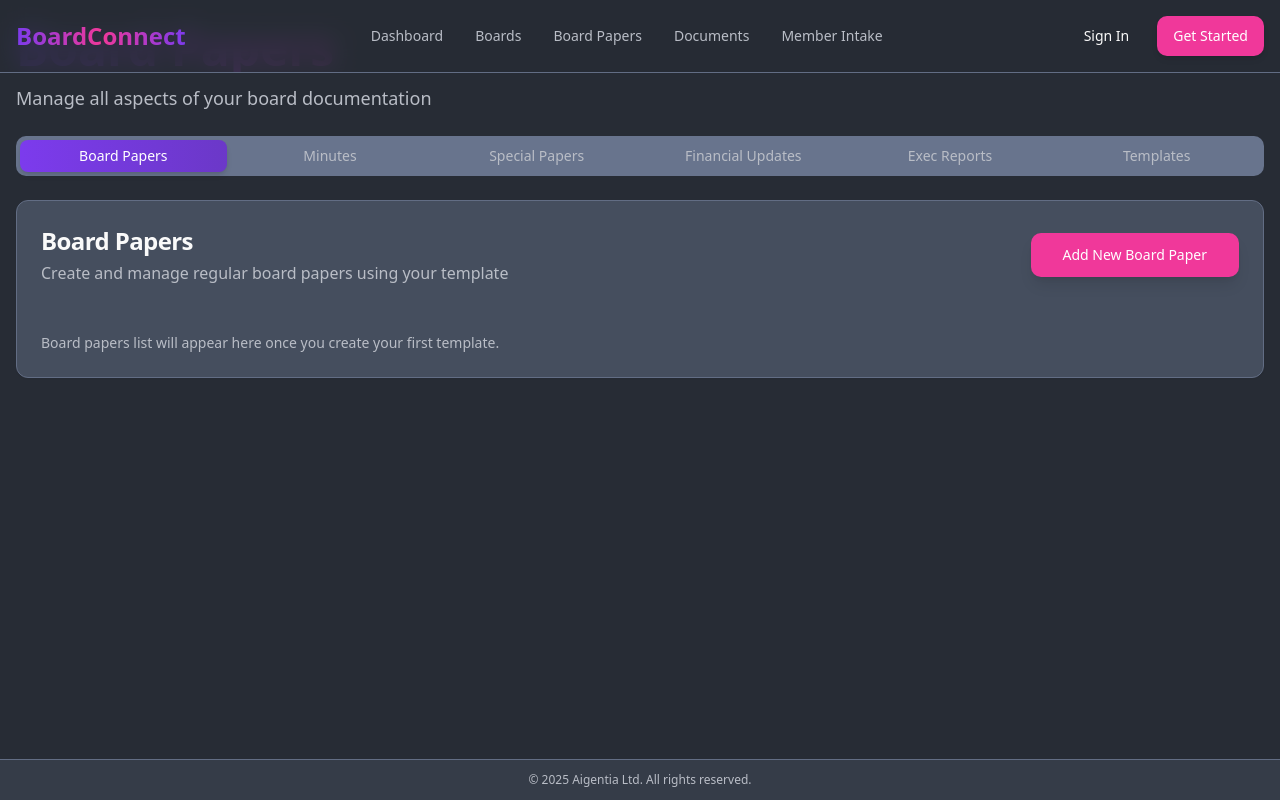
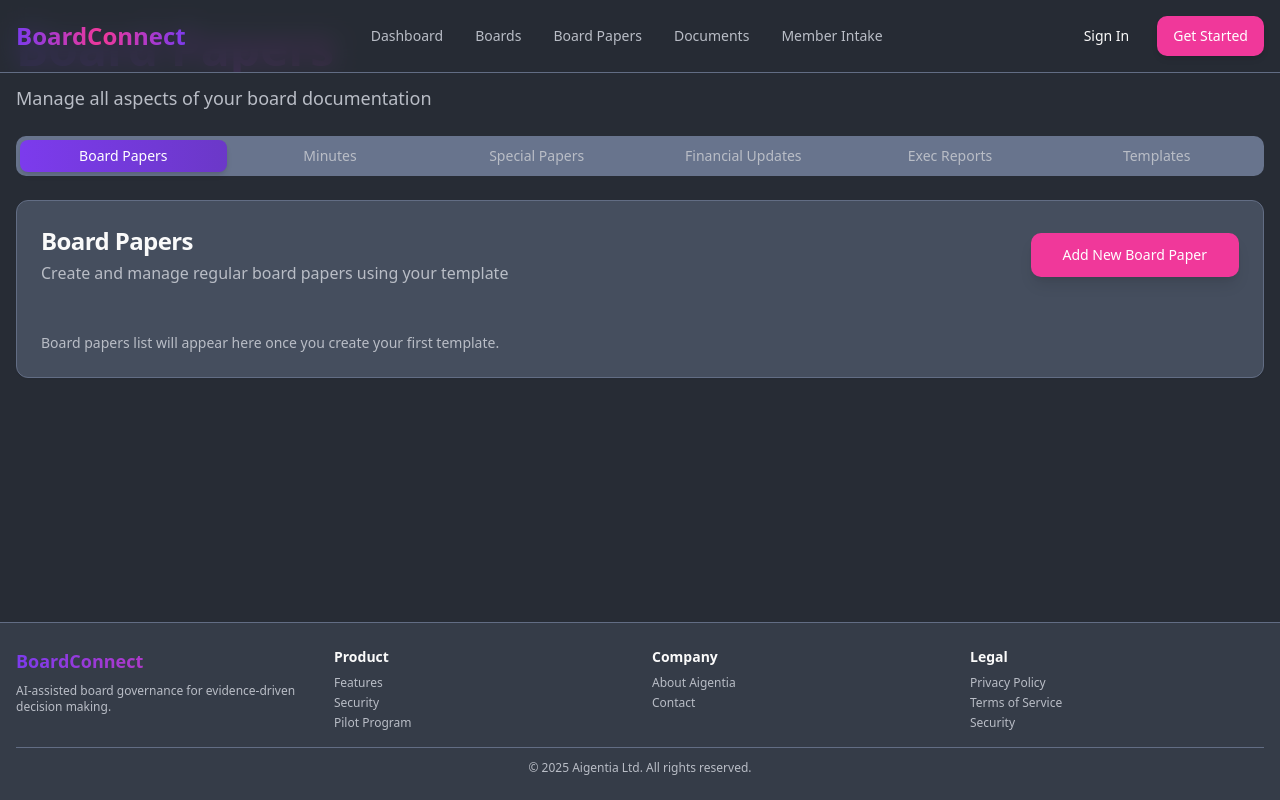
Before and after one commit to DRycroft/DirectorAiT, a React (Vite) app: page /board-papers in a window 1280 px wide. Built offline with nearby package versions, Linux system fonts and the light colour scheme; the HTML template or start-up script is replaced by a standard one.

Commit message:
Fix: Restore company info footer

```diff
--- a/src/components/Footer.tsx
+++ b/src/components/Footer.tsx
@@ -3,8 +3,45 @@ import { Link } from "react-router-dom";
 const Footer = () => {
   return (
     <footer className="bg-secondary/30 border-t border-border mt-auto">
-      <div className="container mx-auto px-4 py-3">
-        <div className="text-center text-xs text-muted-foreground">
+      <div className="container mx-auto px-4 py-6">
+        <div className="grid md:grid-cols-4 gap-6">
+          <div>
+            <div className="text-lg font-bold mb-2 bg-gradient-to-r from-primary to-accent bg-clip-text text-transparent">
+              BoardConnect
+            </div>
+            <p className="text-xs text-muted-foreground">
+              AI-assisted board governance for evidence-driven decision making.
+            </p>
+          </div>
+
+          <div>
+            <h3 className="font-semibold text-sm mb-2">Product</h3>
+            <ul className="space-y-1 text-xs text-muted-foreground">
+              <li><Link to="#features" className="hover:text-foreground transition-colors">Features</Link></li>
+              <li><Link to="#security" className="hover:text-foreground transition-colors">Security</Link></li>
+              <li><Link to="#pilot" className="hover:text-foreground transition-colors">Pilot Program</Link></li>
+            </ul>
+          </div>
+
+          <div>
+            <h3 className="font-semibold text-sm mb-2">Company</h3>
+            <ul className="space-y-1 text-xs text-muted-foreground">
+              <li><a href="#" className="hover:text-foreground transition-colors">About Aigentia</a></li>
+              <li><a href="#" className="hover:text-foreground transition-colors">Contact</a></li>
+            </ul>
+          </div>
+
+          <div>
+            <h3 className="font-semibold text-sm mb-2">Legal</h3>
+            <ul className="space-y-1 text-xs text-muted-foreground">
+              <li><a href="#" className="hover:text-foreground transition-colors">Privacy Policy</a></li>
+              <li><a href="#" className="hover:text-foreground transition-colors">Terms of Service</a></li>
+              <li><a href="#" className="hover:text-foreground transition-colors">Security</a></li>
+            </ul>
+          </div>
+        </div>
+
+        <div className="mt-4 pt-3 border-t border-border text-center text-xs text-muted-foreground">
           <p>© 2025 Aigentia Ltd. All rights reserved.</p>
         </div>
       </div>
```
